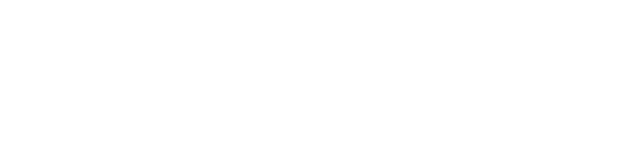
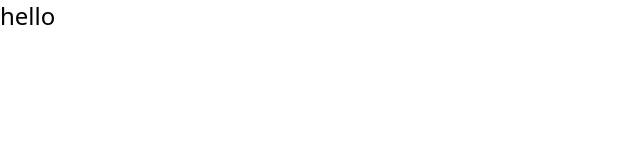
Before and after one commit to hossein-rg/pm_g1, a website: page src/landing/landing.html in a window 1280 px wide. Shown: the full height of the page, 0-640 px from the left. Drawn offline with Linux system fonts and the light colour scheme.

Commit message:
initail commit

```diff
--- /dev/null
+++ b/package.json
@@ -0,0 +1,5 @@
+{
+  "devDependencies": {
+    "tailwindcss": "^3.4.3"
+  }
+}
--- a/index.html
+++ b/src/landing/landing.html
@@ -4,10 +4,11 @@
     <meta charset="UTF-8">
     <meta name="viewport" content="width=device-width, initial-scale=1.0">
     <title>Document</title>
+    <link href="../output.css" rel="stylesheet">
 </head>
 
 <body>
-
+    <h3 class="text-2xl">hello</h3>
 </body>
 
 </html>
--- /dev/null
+++ b/src/style.css
@@ -0,0 +1,3 @@
+@tailwind base;
+@tailwind components;
+@tailwind utilities;
--- /dev/null
+++ b/tailwind.config.js
@@ -0,0 +1,8 @@
+/** @type {import('tailwindcss').Config} */
+module.exports = {
+  content: ["./src/**/*.{html,js}"],
+  theme: {
+    extend: {},
+  },
+  plugins: [],
+}
```
Also changed, not shown: src/index.html (added, +15 -0 lines), assets/images/Frame.png (added), assets/images/Group 10726.png (added), assets/images/Group 6.png (added), assets/images/Group 7.png (added), assets/images/Group 9.png (added), assets/images/OBJECTS.png (added), src/output.css (added), 2 other files.
